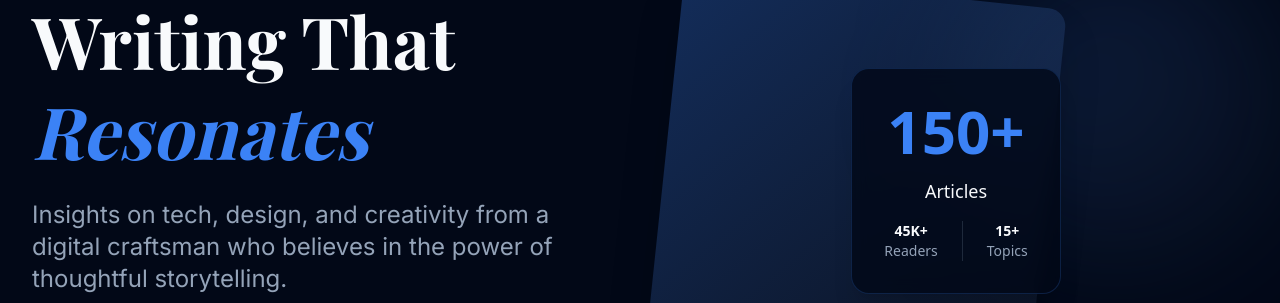
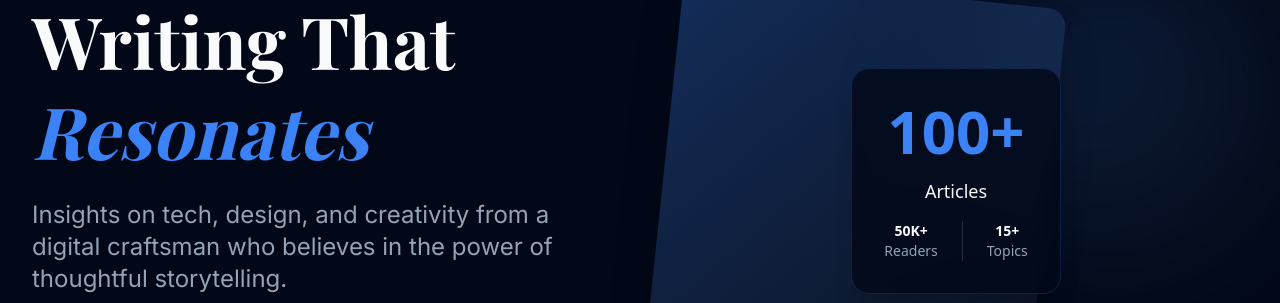
Before and after one commit to neerajyogifonix/Next-JS-Blog-Website, a Next.js app: page / in a window 1280 px wide. Shown: the part 244-547 px from the top of the page. Built offline with nearby package versions, Linux system fonts and the light colour scheme; a web font is replaced by a local one.

Commit message:
Checking changes

```diff
--- a/src/components/HeroSection.tsx
+++ b/src/components/HeroSection.tsx
@@ -75,11 +75,11 @@ const HeroSection = () => {
                         <div className="absolute inset-0 flex items-center justify-center">
                             <div className="bg-background/80 backdrop-blur-sm rounded-2xl p-8 shadow-xl border border-primary/20">
                                 <div className="text-center space-y-4">
-                                    <div className="text-6xl font-bold text-primary">150+</div>
+                                    <div className="text-6xl font-bold text-primary">100+</div>
                                     <div className="text-lg font-medium text-foreground">Articles</div>
                                     <div className="flex gap-6 justify-center text-sm text-muted-foreground">
                                         <div>
-                                            <div className="font-bold text-foreground">45K+</div>
+                                            <div className="font-bold text-foreground">50K+</div>
                                             <div>Readers</div>
                                         </div>
                                         <div className="w-px bg-border"></div>
```
